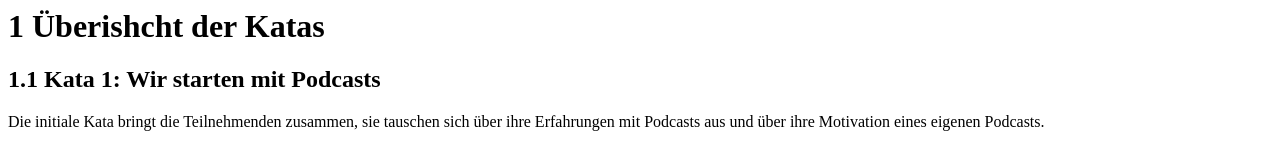
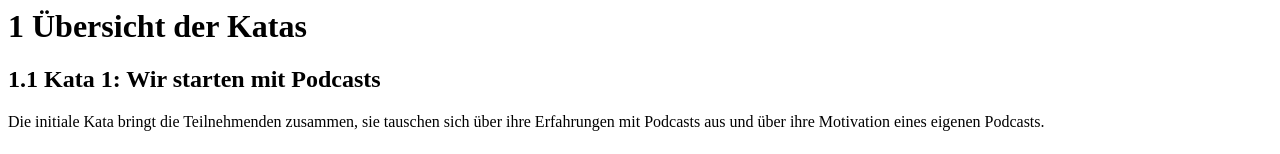
Before and after one commit to leonidlezner/lernos-podcasting-1, a plain HTML site: page master/index.html in a window 1280 px wide. Shown: the top 154 px of the page. Drawn offline with Linux system fonts and the light colour scheme.

Commit message:
Deploy to GitHub pages

```diff
--- a/master/index.html
+++ b/master/index.html
@@ -1,4 +1,4 @@
-<h1 id="überishcht-der-katas"><span class="header-section-number">1</span> Überishcht der Katas</h1>
+<h1 id="übersicht-der-katas"><span class="header-section-number">1</span> Übersicht der Katas</h1>
 <h2 id="kata-1-wir-starten-mit-podcasts"><span class="header-section-number">1.1</span> Kata 1: Wir starten mit Podcasts</h2>
 <p>Die initiale Kata bringt die Teilnehmenden zusammen, sie tauschen sich über ihre Erfahrungen mit Podcasts aus und über ihre Motivation eines eigenen Podcasts.</p>
 <h2 id="kata-2-plane-gut-deinen-podcast"><span class="header-section-number">1.2</span> Kata 2: Plane gut deinen Podcast</h2>
```
Also changed, not shown: ebook-cover.png, 4 other files.
